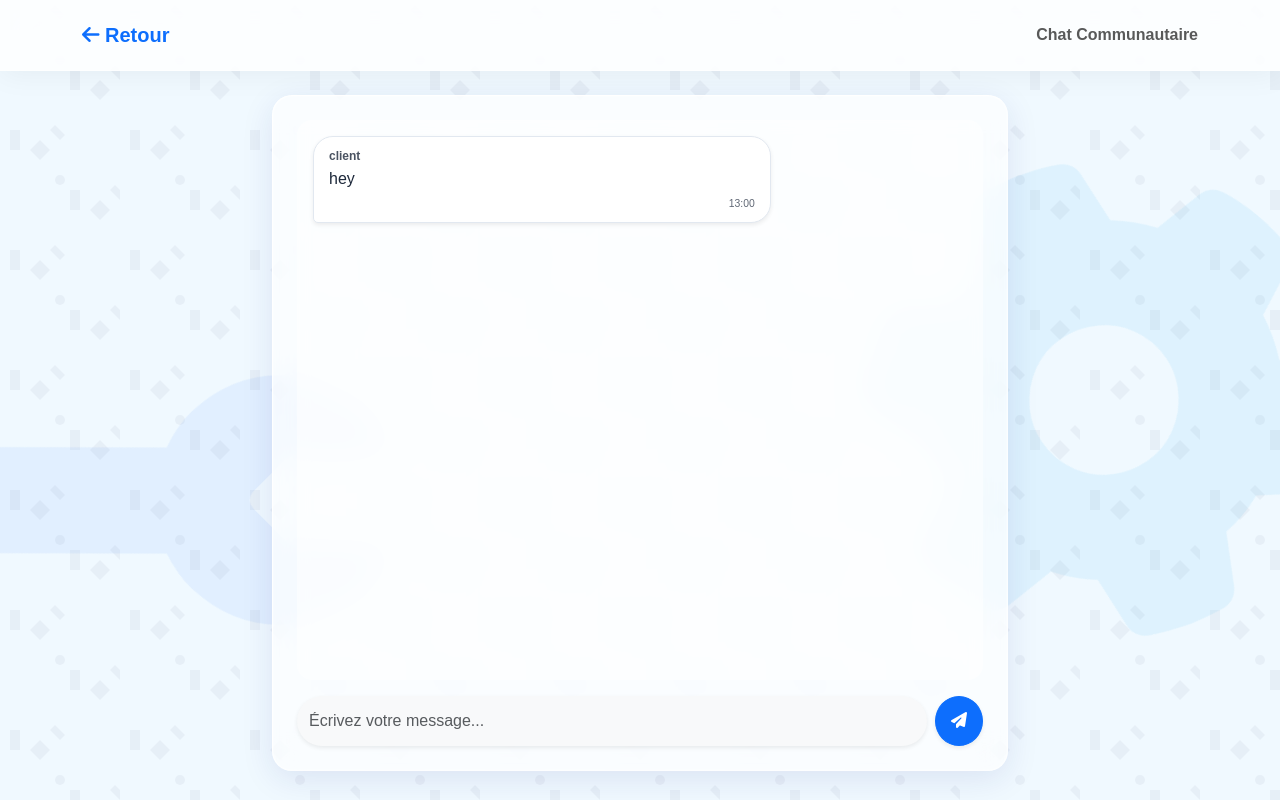
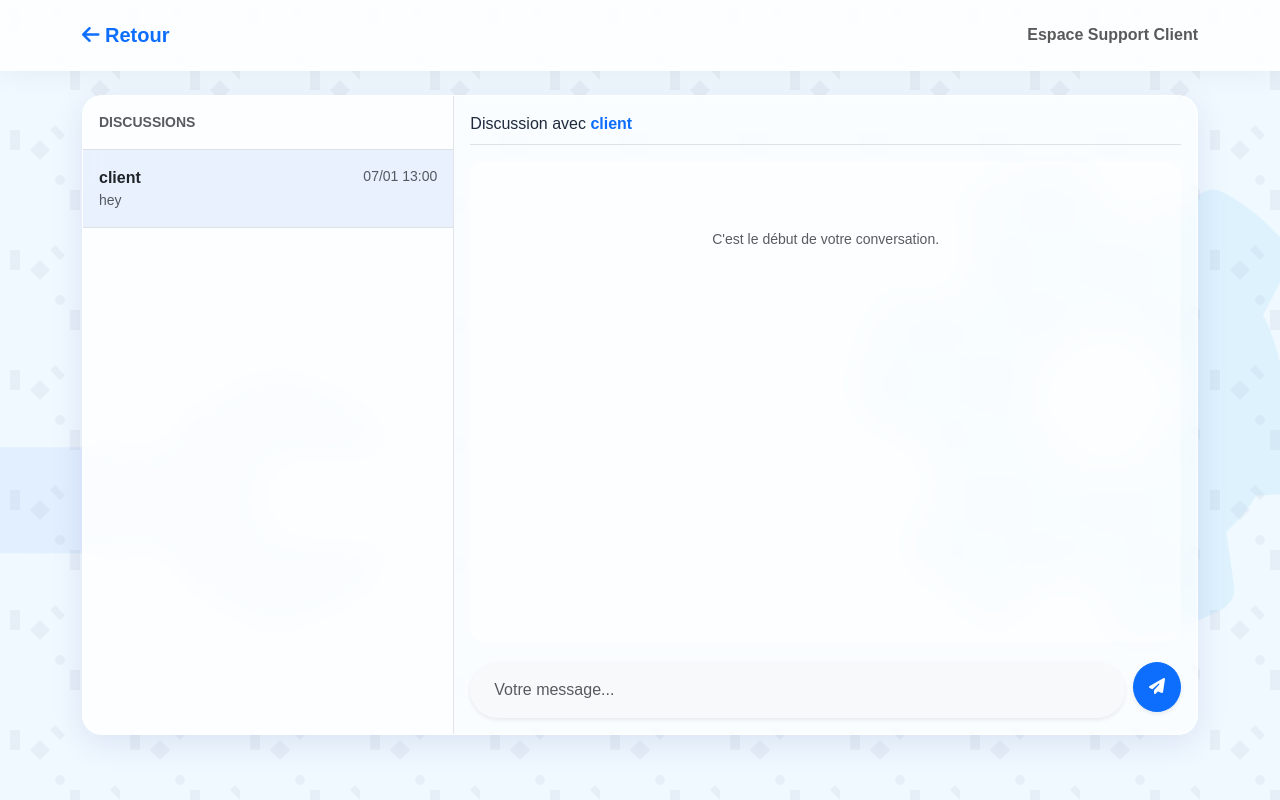
Before and after one commit to Flo119/site-quicaillerie-moderne, a PHP site: page /chat.php?reply_to=2 in a window 1280 px wide. Run offline with PHP 8.4, Linux system fonts and the light colour scheme; the visitor is signed in with stand-in values (Sample User, id 1); data comes from the database, SQL or seed files in the repository; both versions use the stored data as it was after the commit.

Commit message:
Add files via upload

```diff
--- a/chat.php
+++ b/chat.php
@@ -2,81 +2,126 @@
 require_once 'db.php';
 session_start();
 
-// Ensure user is logged in
 if (!isset($_SESSION['user_id'])) {
     header("Location: login.php");
     exit;
 }
 
-$user_id = $_SESSION['user_id'];
-$username = $_SESSION['username'];
+$current_user_id = $_SESSION['user_id'];
+$current_role = $_SESSION['role'] ?? 'client';
+$admin_id = 1; // Assuming Admin is ID 1 (based on db.php seeding)
 
-// Handle new message
+// Find true Admin ID just in case
+$stmt = $pdo->prepare("SELECT id FROM users WHERE role = 'admin' LIMIT 1");
+$stmt->execute();
+$real_admin_id = $stmt->fetchColumn();
+if ($real_admin_id) $admin_id = $real_admin_id;
+
+// -- CONTEXT MANAGEMENT --
+// If Admin, they can view a specific conversation
+$view_user_id = isset($_GET['reply_to']) ? (int)$_GET['reply_to'] : null;
+
+// -- HANDLE MESSAGE SENDING --
 if ($_SERVER['REQUEST_METHOD'] === 'POST' && !empty($_POST['message'])) {
     $msg = trim($_POST['message']);
-    if ($msg) { // Prevent empty strings
-        $stmt = $pdo->prepare("INSERT INTO messages (user_id, message) VALUES (?, ?)");
-        $stmt->execute([$user_id, $msg]);
+
+    if ($msg) {
+        if ($current_role === 'client') {
+            // Client always sends to Admin
+            $stmt = $pdo->prepare("INSERT INTO messages (user_id, recipient_id, message) VALUES (?, ?, ?)");
+            $stmt->execute([$current_user_id, $admin_id, $msg]);
+
+            // Notification for Admin
+            $notifMsg = "Nouveau message de " . $_SESSION['username'];
+            $pdo->prepare("INSERT INTO notifications (type, message) VALUES ('message', ?)")->execute([$notifMsg]);
+
+        } elseif ($current_role === 'admin' && $view_user_id) {
+            // Admin replies to specific user
+            $stmt = $pdo->prepare("INSERT INTO messages (user_id, recipient_id, message) VALUES (?, ?, ?)");
+            $stmt->execute([$current_user_id, $view_user_id, $msg]);
+
+        }
     }
-    // PRG pattern to prevent resubmission
-    header("Location: chat.php");
+    // Redirect to avoid resubmit
+    if ($current_role === 'admin' && $view_user_id) {
+        header("Location: chat.php?reply_to=" . $view_user_id);
+    } else {
+        header("Location: chat.php");
+    }
     exit;
 }
 
-// Fetch messages (Simple version: everyone sees their own messages to admin, and we simulate admin replies or see all)
-// For a simple chat, let's say the user sees a public channel or a private one.
-// Let's implement a "Community Chat" where everyone sees messages, or a "Support Chat".
-// Given the requirements "se faire sur l'application", let's make it a general chat room for logged users.
-$stmt = $pdo->query("SELECT m.*, u.username, u.role FROM messages m JOIN users u ON m.user_id = u.id ORDER BY m.created_at ASC");
-$messages = $stmt->fetchAll();
+// -- FETCH MESSAGES & CONVERSATIONS --
+$conversations = [];
+$messages = [];
 
+if ($current_role === 'admin') {
+    // 1. Get List of Users who have chatted
+    $stmt = $pdo->query("
+        SELECT DISTINCT u.id, u.username,
+        (SELECT message FROM messages WHERE (user_id=u.id OR recipient_id=u.id) ORDER BY created_at DESC LIMIT 1) as last_msg,
+        (SELECT created_at FROM messages WHERE (user_id=u.id OR recipient_id=u.id) ORDER BY created_at DESC LIMIT 1) as last_date
+        FROM users u
+        JOIN messages m ON u.id = m.user_id OR u.id = m.recipient_id
+        WHERE u.role != 'admin'
+        ORDER BY last_date DESC
+    ");
+    $conversations = $stmt->fetchAll();
+
+    // 2. If viewing a conversation, fetch messages
+    if ($view_user_id) {
+        $stmt = $pdo->prepare("
+            SELECT m.*, u.username, u.role
+            FROM messages m
+            JOIN users u ON m.user_id = u.id
+            WHERE (m.user_id = ? AND m.recipient_id = ?)
+               OR (m.user_id = ? AND m.recipient_id = ?)
+            ORDER BY m.created_at ASC
+        ");
+        $stmt->execute([$view_user_id, $current_user_id, $current_user_id, $view_user_id]);
+        $messages = $stmt->fetchAll();
+
+        // Fetch User Name for Header
+        $uStmt = $pdo->prepare("SELECT username FROM users WHERE id = ?");
+        $uStmt->execute([$view_user_id]);
+        $chat_partner_name = $uStmt->fetchColumn();
+    }
+
+} else {
+    // Client View: Only their own conversation with Admin
+    $stmt = $pdo->prepare("
+        SELECT m.*, u.username, u.role
+        FROM messages m
+        JOIN users u ON m.user_id = u.id
+        WHERE (m.user_id = ? AND m.recipient_id = ?)
+           OR (m.user_id = ? AND m.recipient_id = ?)
+        ORDER BY m.created_at ASC
+    ");
+    // Messages I sent to Admin OR Admin sent to Me
+    $stmt->execute([$current_user_id, $admin_id, $admin_id, $current_user_id]);
+    $messages = $stmt->fetchAll();
+}
 ?>
 <!DOCTYPE html>
 <html lang="fr">
 <head>
     <meta charset="UTF-8">
-    <meta name="viewport" content="width=device-width, initial-scale=1.0">
-    <title>Chat - Quincaillerie</title>
+    <title>Chat Support</title>
     <link href="https://cdn.jsdelivr.net/npm/bootstrap@5.3.0/dist/css/bootstrap.min.css" rel="stylesheet">
     <link href="https://cdnjs.cloudflare.com/ajax/libs/font-awesome/6.4.0/css/all.min.css" rel="stylesheet">
     <link href="assets/css/style.css" rel="stylesheet">
     <style>
-        .chat-container {
-            height: 70vh;
-            overflow-y: auto;
-            background: rgba(255,255,255,0.5);
-            border-radius: 15px;
-        }
-        .message-bubble {
-            max-width: 70%;
-            padding: 10px 15px;
-            border-radius: 20px;
-            margin-bottom: 10px;
-            position: relative;
-        }
-        .msg-mine {
-            background: var(--primary-color);
-            color: white;
-            margin-left: auto;
-            border-bottom-right-radius: 5px;
-        }
-        .msg-other {
-            background: white;
-            border: 1px solid #e2e8f0;
-            margin-right: auto;
-            border-bottom-left-radius: 5px;
-        }
-        .msg-admin {
-            background: var(--accent-color);
-            color: white;
-            border: none;
-        }
-        .sender-name {
-            font-size: 0.75rem;
-            margin-bottom: 2px;
-            font-weight: bold;
-            opacity: 0.8;
-        }
+        .chat-layout { height: 80vh; }
+        .user-list { overflow-y: auto; height: 100%; border-right: 1px solid rgba(0,0,0,0.1); }
+        .chat-area { height: 100%; display: flex; flex-direction: column; }
+        .messages-box { flex-grow: 1; overflow-y: auto; padding: 20px; background: rgba(255,255,255,0.4); border-radius: 15px; margin-bottom: 20px; }
+
+        .message-bubble { max-width: 75%; padding: 10px 15px; border-radius: 20px; margin-bottom: 10px; font-size: 0.95rem; }
+        .msg-sent { background: var(--primary-color); color: white; margin-left: auto; border-bottom-right-radius: 5px; }
+        .msg-received { background: white; border: 1px solid #e2e8f0; margin-right: auto; border-bottom-left-radius: 5px; }
+
+        .user-item { cursor: pointer; transition: all 0.2s; }
+        .user-item:hover, .user-item.active { background: rgba(59, 130, 246, 0.1); }
     </style>
 </head>
 <body>
@@ -84,61 +129,88 @@ $messages = $stmt->fetchAll();
     <nav class="navbar navbar-glass mb-4">
         <div class="container">
             <a href="index.php" class="navbar-brand fw-bold text-primary"><i class="fas fa-arrow-left"></i> Retour</a>
-            <span class="navbar-text fw-bold">Chat Communautaire</span>
+            <span class="navbar-text fw-bold">
+                <?php echo $current_role === 'admin' ? 'Espace Support Client' : 'Service Client'; ?>
+            </span>
         </div>
     </nav>
 
     <div class="container">
-        <div class="row justify-content-center">
-            <div class="col-lg-8">
-                <div class="glass-panel p-4">
+        <div class="glass-panel p-0 overflow-hidden chat-layout d-flex">
 
-                    <div class="chat-container mb-3 p-3" id="chatBox">
+            <?php if ($current_role === 'admin'): ?>
+            <!-- ADMIN SIDEBAR: User List -->
+            <div class="col-md-4 user-list bg-white bg-opacity-50">
+                <div class="p-3 border-bottom fw-bold text-muted small uppercase">DISCUSSIONS</div>
+                <?php if (empty($conversations)): ?>
+                    <p class="p-3 text-muted small">Aucune conversation active.</p>
+                <?php else: ?>
+                    <?php foreach ($conversations as $conv): ?>
+                        <a href="?reply_to=<?php echo $conv['id']; ?>" class="d-block text-decoration-none text-dark">
+                            <div class="user-item p-3 border-bottom <?php echo ($view_user_id == $conv['id']) ? 'active' : ''; ?>">
+                                <div class="d-flex justify-content-between">
+                                    <span class="fw-bold"><?php echo htmlspecialchars($conv['username']); ?></span>
+                                    <span class="small text-muted"><?php echo date('d/m H:i', strtotime($conv['last_date'])); ?></span>
+                                </div>
+                                <div class="small text-muted text-truncate"><?php echo htmlspecialchars($conv['last_msg']); ?></div>
+                            </div>
+                        </a>
+                    <?php endforeach; ?>
+                <?php endif; ?>
+            </div>
+            <?php endif; ?>
+
+            <!-- CHAT AREA -->
+            <div class="<?php echo $current_role === 'admin' ? 'col-md-8' : 'col-md-12'; ?> chat-area p-3">
+                <?php if ($current_role === 'admin' && !$view_user_id): ?>
+                    <div class="h-100 d-flex flex-column align-items-center justify-content-center text-muted opacity-50">
+                        <i class="fas fa-inbox fa-4x mb-3"></i>
+                        <p>Sélectionnez un client pour répondre.</p>
+                    </div>
+                <?php else: ?>
+
+                    <?php if ($current_role === 'admin'): ?>
+                        <div class="mb-3 pb-2 border-bottom">
+                            Discussion avec <span class="fw-bold text-primary"><?php echo $chat_partner_name; ?></span>
+                        </div>
+                    <?php endif; ?>
+
+                    <div class="messages-box" id="msgBox">
                         <?php if (empty($messages)): ?>
-                            <div class="text-center text-muted mt-5">
-                                <i class="fas fa-comments fa-3x mb-3 opacity-25"></i>
-                                <p>Aucun message. Commencez la discussion !</p>
+                            <div class="text-center mt-5 text-muted small">
+                                <p>C'est le début de votre conversation.</p>
                             </div>
                         <?php else: ?>
-                            <?php foreach ($messages as $msg):
-                                $isMine = ($msg['user_id'] == $user_id);
-                                $isAdmin = ($msg['role'] === 'admin');
-                                $class = $isMine ? 'msg-mine' : ($isAdmin ? 'msg-other msg-admin' : 'msg-other');
+                            <?php foreach ($messages as $m):
+                                $isMe = ($m['user_id'] == $current_user_id);
                             ?>
-                                <div class="message-bubble <?php echo $class; ?> shadow-sm animate__animated animate__fadeIn">
-                                    <?php if (!$isMine): ?>
-                                        <div class="sender-name">
-                                            <?php echo htmlspecialchars($msg['username']); ?>
-                                            <?php if ($isAdmin) echo ' <span class="badge bg-warning text-dark" style="font-size:0.6em">ADMIN</span>'; ?>
-                                        </div>
-                                    <?php endif; ?>
-
-                                    <?php echo nl2br(htmlspecialchars($msg['message'])); ?>
-
-                                    <div class="text-end" style="font-size: 0.65rem; opacity: 0.7; margin-top: 5px;">
-                                        <?php echo date('H:i', strtotime($msg['created_at'])); ?>
+                                <div class="message-bubble <?php echo $isMe ? 'msg-sent' : 'msg-received'; ?>">
+                                    <?php echo nl2br(htmlspecialchars($m['message'])); ?>
+                                    <div class="text-end" style="font-size: 0.7em; opacity: 0.7; margin-top: 4px;">
+                                        <?php echo date('H:i', strtotime($m['created_at'])); ?>
                                     </div>
                                 </div>
                             <?php endforeach; ?>
                         <?php endif; ?>
                     </div>
 
-                    <form method="POST" class="d-flex gap-2">
-                        <input type="text" name="message" class="form-control rounded-pill border-0 bg-light shadow-sm" placeholder="Écrivez votre message..." required autocomplete="off">
+                    <form method="POST" class="mt-auto d-flex gap-2">
+                        <input type="text" name="message" class="form-control rounded-pill border-0 bg-light shadow-sm py-3 px-4" placeholder="Votre message..." required autocomplete="off">
                         <button type="submit" class="btn btn-primary rounded-circle shadow-sm" style="width: 50px; height: 50px;">
                             <i class="fas fa-paper-plane"></i>
                         </button>
                     </form>
 
-                </div>
+                <?php endif; ?>
             </div>
+
         </div>
     </div>
 
     <script>
-        // Auto scroll to bottom
-        const chatBox = document.getElementById('chatBox');
-        chatBox.scrollTop = chatBox.scrollHeight;
+        // Scroll to bottom
+        const box = document.getElementById('msgBox');
+        if(box) box.scrollTop = box.scrollHeight;
     </script>
 </body>
 </html>
```
Also changed, not shown: db.php (+32 -0 lines), update_db_chat.php (added, +21 -0 lines), DEVIS_PROJET_WEB.html (line endings or trailing spaces), README.md, admin.php (line endings or trailing spaces), cart.php (line endings or trailing spaces), cart_actions.php (line endings or trailing spaces), database.sqlite, index.php (line endings or trailing spaces), invoice.php (line endings or trailing spaces), login.php (line endings or trailing spaces), logout.php (line endings or trailing spaces), register.php (line endings or trailing spaces), submit_review.php (line endings or trailing spaces), 3 more files, 1 other file.
